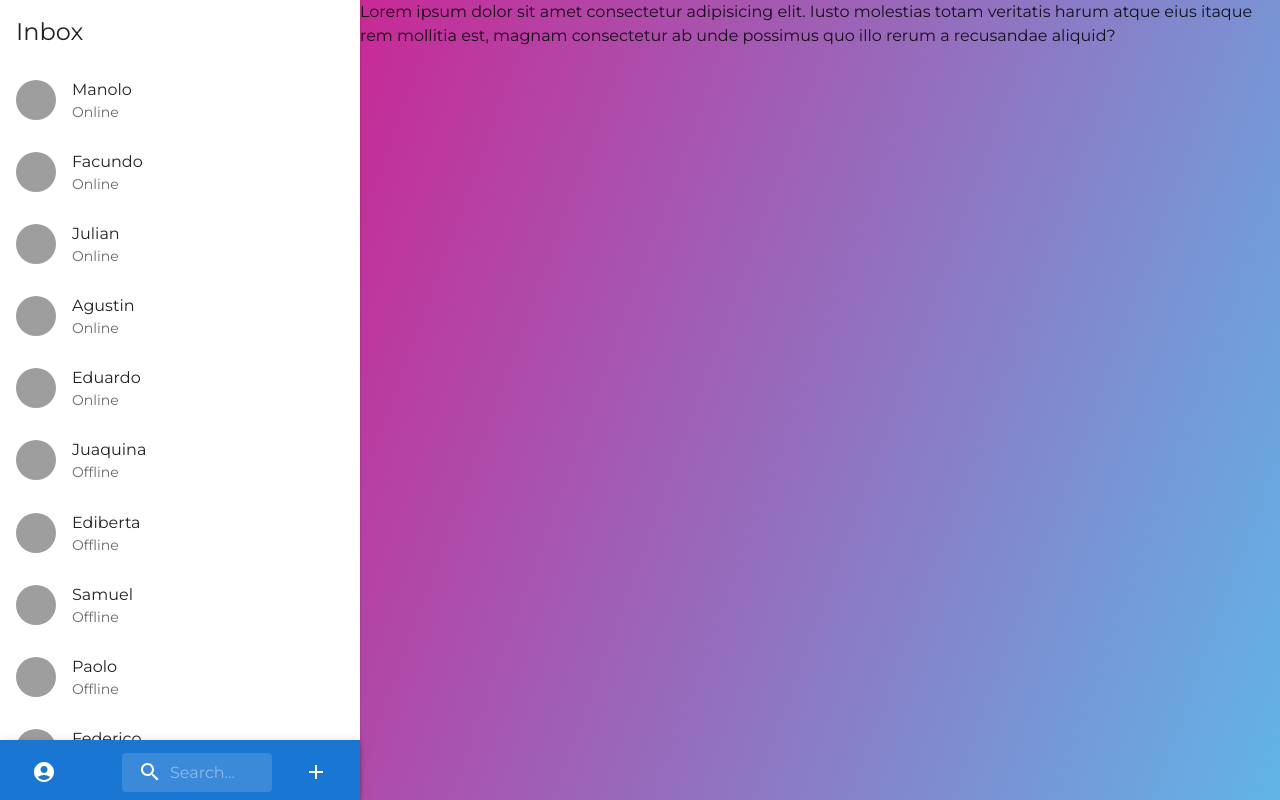
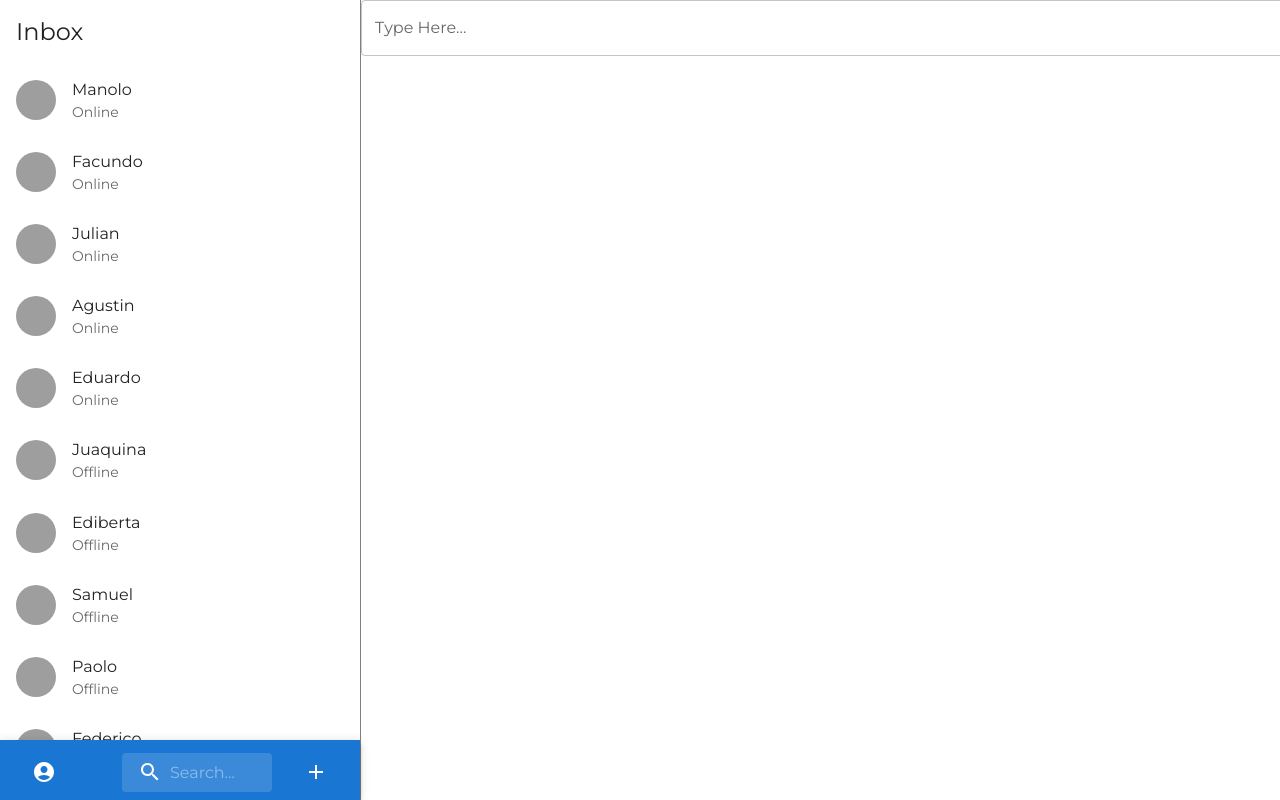
Before and after one commit to IvanR-C/chat-app, a React (Create React App) app in the folder client/: page /Chat in a window 1280 px wide. Shown: the top 800 px of the page. Built offline with nearby package versions, Linux system fonts and the light colour scheme; grey boxes are pictures that could not be loaded.

Commit message:
Update ChatBox.jsx

```diff
--- a/client/src/components/ChatBox.jsx
+++ b/client/src/components/ChatBox.jsx
@@ -2,13 +2,25 @@ import React from "react";
 import {
   Paper,
   Box,
+  TextField,
+  AppBar,
+  Toolbar,
+  IconButton,
 } from "@mui/material";
 
 const ChatBox = () => {
   return (
-<div>Lorem ipsum dolor sit amet consectetur adipisicing elit. Iusto molestias totam veritatis harum atque eius itaque rem mollitia est, magnam consectetur ab unde possimus quo illo rerum a recusandae aliquid?</div>
+    <Box
+      sx={{
+        width: "100%",
+        backgroundColor: "#ffffff",
+        borderLeft: "1px solid",
+        borderColor: "#808080",
+      }}
+    >
+      <TextField sx={{width: "100%", top: "auto", position: "fixed"}} id="outlined-basic" label="Type Here..."  />
 
-
+    </Box>
   );
 };
 
```
